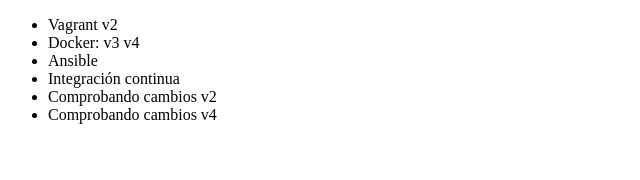
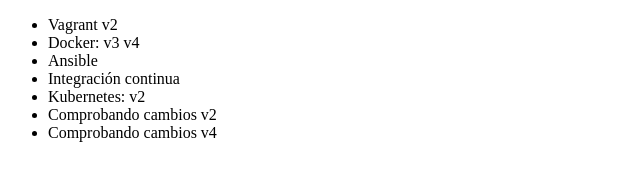
Before and after one commit to andresinpa/alura-git, a plain HTML site: page index.html in a window 1280 px wide. Shown: the whole page, without its empty margins (0-640 px from the left). Drawn offline with Linux system fonts and the light colour scheme.

Commit message:
Nuevo curso kubernetes v2

```diff
--- a/index.html
+++ b/index.html
@@ -10,6 +10,7 @@
          <li> Docker: v3 v4 </li>
          <li> Ansible </li>
          <li> Integración continua </li>
+         <li>Kubernetes: v2</li>
          <li> Comprobando cambios v2</li>
          <li> Comprobando cambios v4</li>
      </ul>
```
